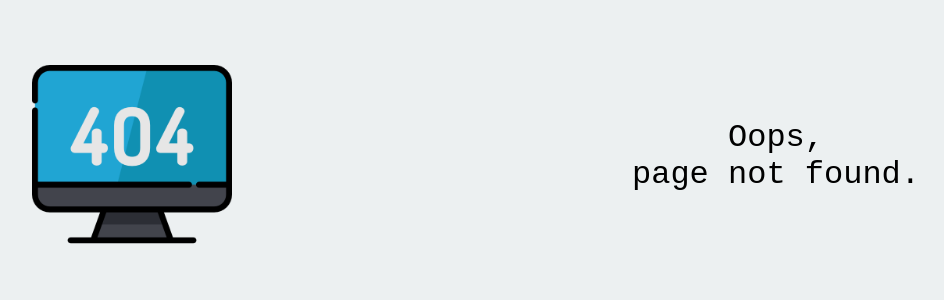
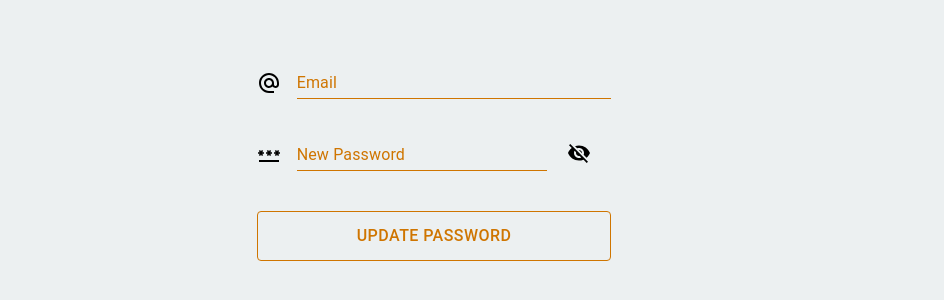
Before and after one commit to ShisuiMadara/PicoPerformance, a React (Create React App) app in the folder frontend/: page /reset-password in a window 1280 px wide. Before the commit this address had no page. Shown: the part 244-544 px from the top of the page, without its empty margins (186-1130 px from the left). Built offline with nearby package versions, Linux system fonts and the light colour scheme.

Commit message:
completed forget password.

```diff
--- a/frontend/src/App.js
+++ b/frontend/src/App.js
@@ -5,6 +5,7 @@ import NoPage from "./pages/nopage/nopage";
 import Helmet from 'react-helmet';
 import styles from './App.module.css';
 import Dashboard from './pages/dashboard/dashboard';
+import Fpassword from './pages/forgetpassword/forgetpassword';
 
 class App extends Component {
   render(){
@@ -21,6 +22,7 @@ class App extends Component {
           <Route index element={<Home />} />
           <Route path='home' element={<Home />} />
           <Route path='dashboard' element={<Dashboard />} />
+          <Route path='reset-password' element={<Fpassword />} />
           <Route path='*' element={<NoPage />} />
         </Route>
       </Routes>
--- /dev/null
+++ b/frontend/src/pages/forgetpassword/forgetpassword.js
@@ -0,0 +1,115 @@
+import { Box, Button, Grid, TextField } from "@mui/material";
+import react from 'react';
+import AlternateEmailIcon from '@mui/icons-material/AlternateEmail';
+import PasswordIcon from '@mui/icons-material/Password';
+import VisibilityOffIcon from '@mui/icons-material/VisibilityOff';
+import VisibilityIcon from '@mui/icons-material/Visibility';
+import axios from 'axios';
+
+import styles from './forgotpassword.module.css';
+
+const inputStyle = {
+    "& .MuiInputLabel-root": { color: "#CF7500" },
+    "& .MuiInputLabel-root.Mui-focused": {
+        color: '#CF7500'
+    },
+    '& .MuiInput-underline:before': { borderBottomColor: '#CF7500' },
+    '& .MuiInput-underline:after': { borderBottomColor: '#CF7500' },
+    '& .MuiInput-underline:hover:before': { borderBottomColor: '#CF7500' },
+    '& .MuiInput-underline:hover:after': { borderBottomColor: '#CF7500' },
+    input: { color: '#000000' }
+};
+
+
+export default class Fpassword extends react.Component {
+    togglePassView = () => {
+        this.setState({
+            passwordVisibility: !this.state.passwordVisibility
+        });
+    }
+    handleSubmit = (event) => {
+        event.preventDefault();
+        const email = event.target.email.value;
+        const password = event.target.password.value;
+        event.target.email.value = '';
+        event.target.password.value = '';
+        if(email === '' || email === null || email === undefined || password === '' || password === null || password === undefined) {
+            alert('Email and Password can not be empty.');
+        } else {
+            axios.post('http://picoperformance.centralindia.cloudapp.azure.com:5000/api/reset-password', {
+                EmailId: email,
+                Password: password,
+                Token: this.state.Token
+            }).then((response) => {
+                if(response.status === 200 && response.data.success === true) {
+                    sessionStorage.clear();
+                    window.location.href = '/dashboard';
+                }
+                return true;
+            }).catch((result) => {
+                if(result.response.data !== undefined && result.response.data.success === false) {
+                    alert(result.response.data.message);
+                } else {
+                    alert('Server-side error!');
+                }
+                return true;
+            });
+        }
+    }
+    constructor(props) {
+        super(props);
+        const token = new URL(window.location.href).searchParams.get('token');
+        this.state = {
+            passwordVisibility: false,
+            Token: token
+        }
+    }
+    render() {
+        return (
+        <div style={{flexGrow: 1}}>
+            <form onSubmit={this.handleSubmit}>
+            <Grid className={styles.container} padding={3} container spacing={3} style={{ display: 'flex' }} alignContent={"center"} alignItems={"center"}>
+                <Grid item xs={0} sm={1} md={2} lg={4}>
+                    {/* empty space */}
+                </Grid>
+                <Grid className={styles.inputContainer} item xs={12} sm={10} md={8} lg={4} paddingLeft={{lg: 5, xs: 3}} paddingRight={{lg: 5, xs: 3}}>
+                    <Box sx={{ display: 'flex', alignItems: 'flex-end' }}>
+                        <AlternateEmailIcon sx={{ mr: 2, my: 0.5 }} />
+                        <TextField sx={inputStyle} fullWidth autoComplete="off" id="email" label="Email" name="email" variant="standard" />
+                    </Box>
+                </Grid>
+                <Grid item xs={0} sm={1} md={2} lg={4}>
+                    {/* empty space */}
+                </Grid>
+                <Grid item xs={0} sm={1} md={2} lg={4}>
+                    {/* empty space */}
+                </Grid>
+                <Grid className={styles.inputContainer} item xs={12} sm={10} md={8} lg={4} paddingLeft={{lg: 5, xs: 3}} paddingRight={{lg: 5, xs: 3}}>
+                    <Box sx={{ display: 'flex', alignItems: 'flex-end' }}>
+                        <PasswordIcon sx={{ mr: 2, my: 0.5 }} />
+                        <TextField sx={inputStyle} fullWidth autoComplete="off" id="password" label="New Password" name="password" variant="standard" type={this.state.passwordVisibility === true ? ('text') : ('password')} />
+                        <Button sx={{color: '#000000'}} paddingLeft={2} onClick={() => this.togglePassView()}>
+                            {this.state.passwordVisibility === true ? (<VisibilityIcon />) : (<VisibilityOffIcon />)}
+                        </Button>
+                    </Box>
+                </Grid>
+                <Grid item xs={0} sm={1} md={2} lg={4}>
+                    {/* empty space */}
+                </Grid>
+                <Grid item xs={0} sm={1} md={2} lg={4}>
+                    {/* empty space */}
+                </Grid>
+                <Grid item xs={12} sm={10} md={8} lg={4} paddingLeft={{lg: 5, xs: 3}} paddingRight={{lg: 5, xs: 3}} marginTop={2}>
+                    <Button sx={{width: '100%'}} className={styles.loginButton} variant="outlined" type="submit">
+                        Update Password
+                    </Button>
+                </Grid>
+                <Grid item xs={0} sm={1} md={2} lg={4}>
+                    {/* empty space */}
+                </Grid>
+            </Grid>
+            </form>
+        </div>
+        );
+    }
+}
--- /dev/null
+++ b/frontend/src/pages/forgetpassword/forgotpassword.module.css
@@ -0,0 +1,14 @@
+.container {
+    position: fixed;
+    top: 0;
+    bottom: 0;
+    left: 0;
+    right: 0;
+    background-color: #ecf0f1;
+}
+.loginButton {
+    font-size: medium !important;
+    padding: 10px 30px !important;
+    color: #CF7500 !important;
+    border-color: #CF7500 !important;
+}
```
